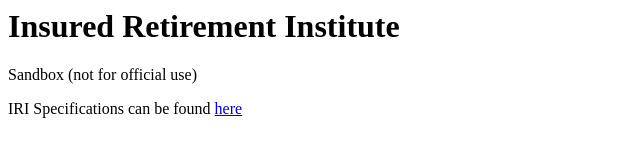
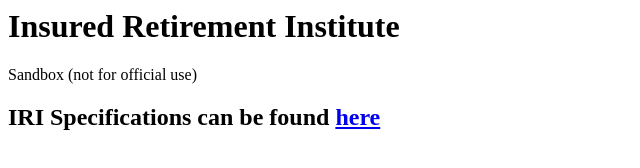
Before and after one commit to Insured-Retirement-Institute/Producer-Training, a plain HTML site: page index.html in a window 1280 px wide. Shown: the whole page, without its empty margins (0-640 px from the left). Drawn offline with Linux system fonts and the light colour scheme.

Commit message:
Update index.html

```diff
--- a/index.html
+++ b/index.html
@@ -5,6 +5,6 @@
   <body>
     <h1>Insured Retirement Institute</h1>
     <p>Sandbox (not for official use)</p>
-    <p>IRI Specifications can be found <a href="https://app.swaggerhub.com/apis/curtislawhorn/IRI-APIs/1.0.0" target="_blank">here</a></p>
+    <h2>IRI Specifications can be found <a href="https://app.swaggerhub.com/apis/curtislawhorn/IRI-APIs/1.0.0" target="_blank">here</a></h2>
   </body>
 </html>
```
